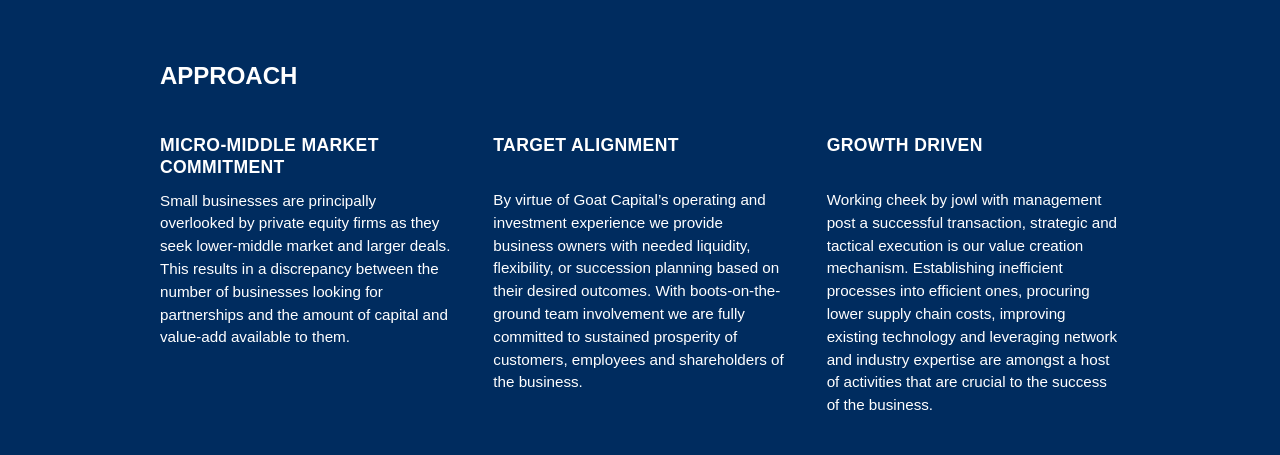
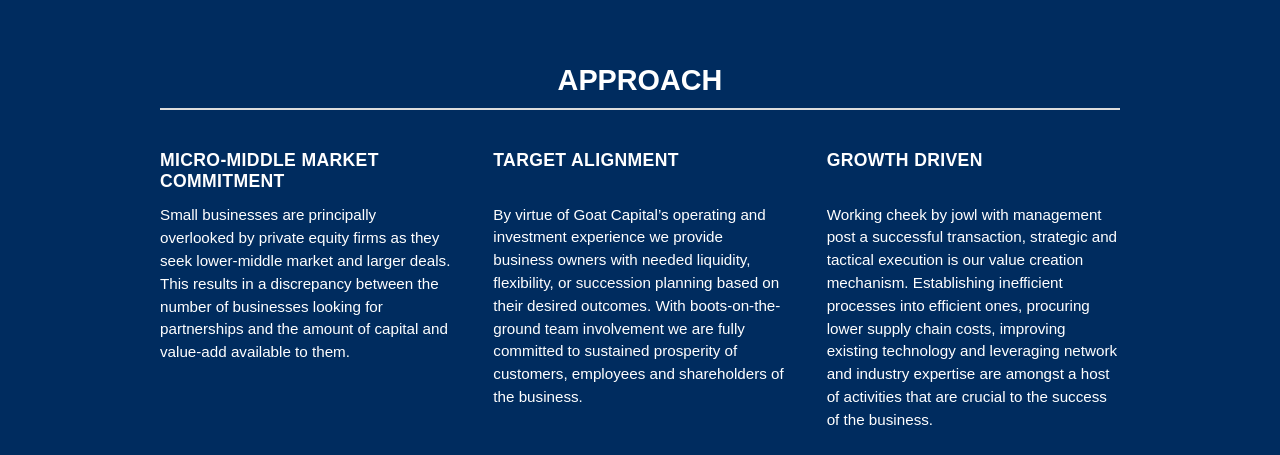
Before and after one commit to shofn006/mtnGoatCapital, a plain HTML site: page index.html in a window 1280 px wide. Shown: the part 1014-1469 px from the top of the page. Drawn offline with Linux system fonts and the light colour scheme.

Commit message:
Update styles.css

```diff
--- a/styles.css
+++ b/styles.css
@@ -140,7 +140,16 @@ nav a {
   margin: 0 auto;
   padding: 60px 20px;
 }
-
+/* ————————— Center all section headings ————————— */
+.section h2,
+.section--dark h2 {
+  text-align: center;
+  /* All the other H2 styles you already have: */
+  font-size: 1.8rem;
+  margin-bottom: 20px;
+  border-bottom: 2px solid #ddd;
+  padding-bottom: 5px;
+}
 /* --------------------------------------------------------
    ICON GRID (3 columns)
 -------------------------------------------------------- */
```
